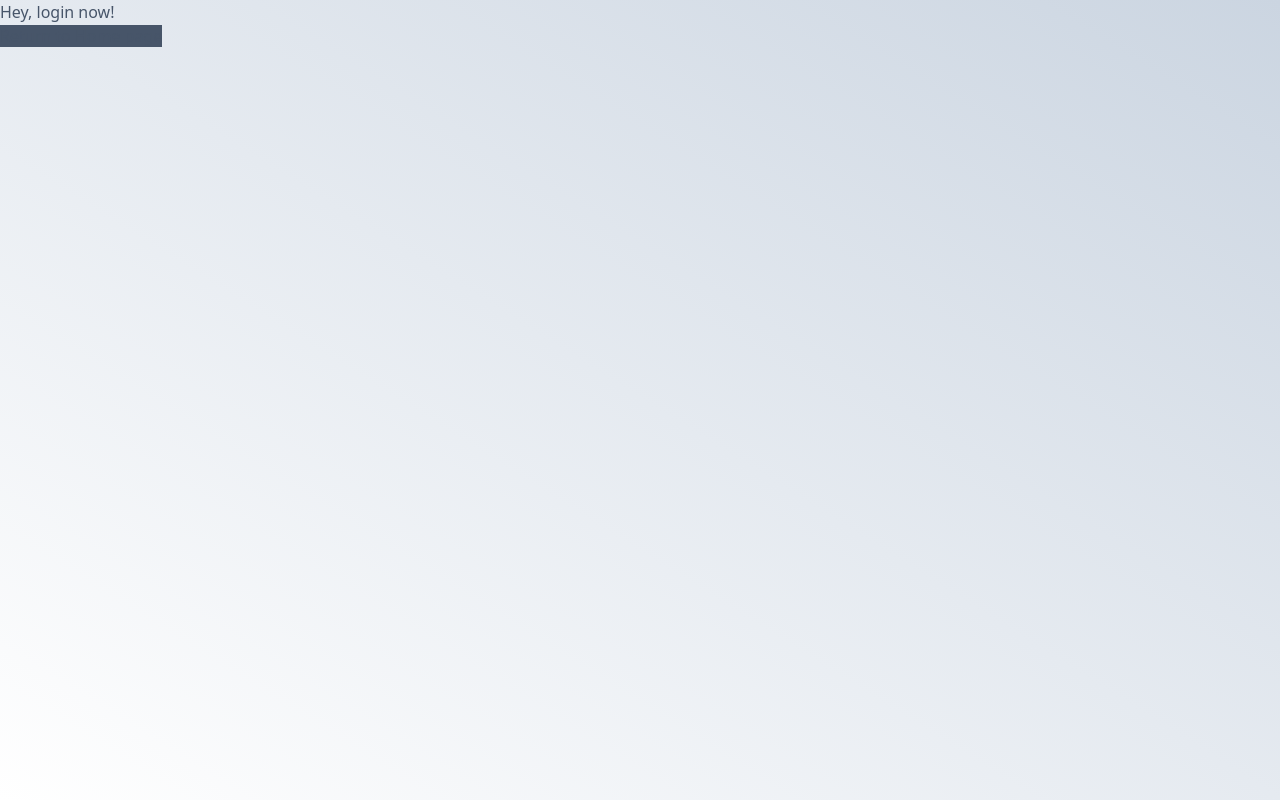
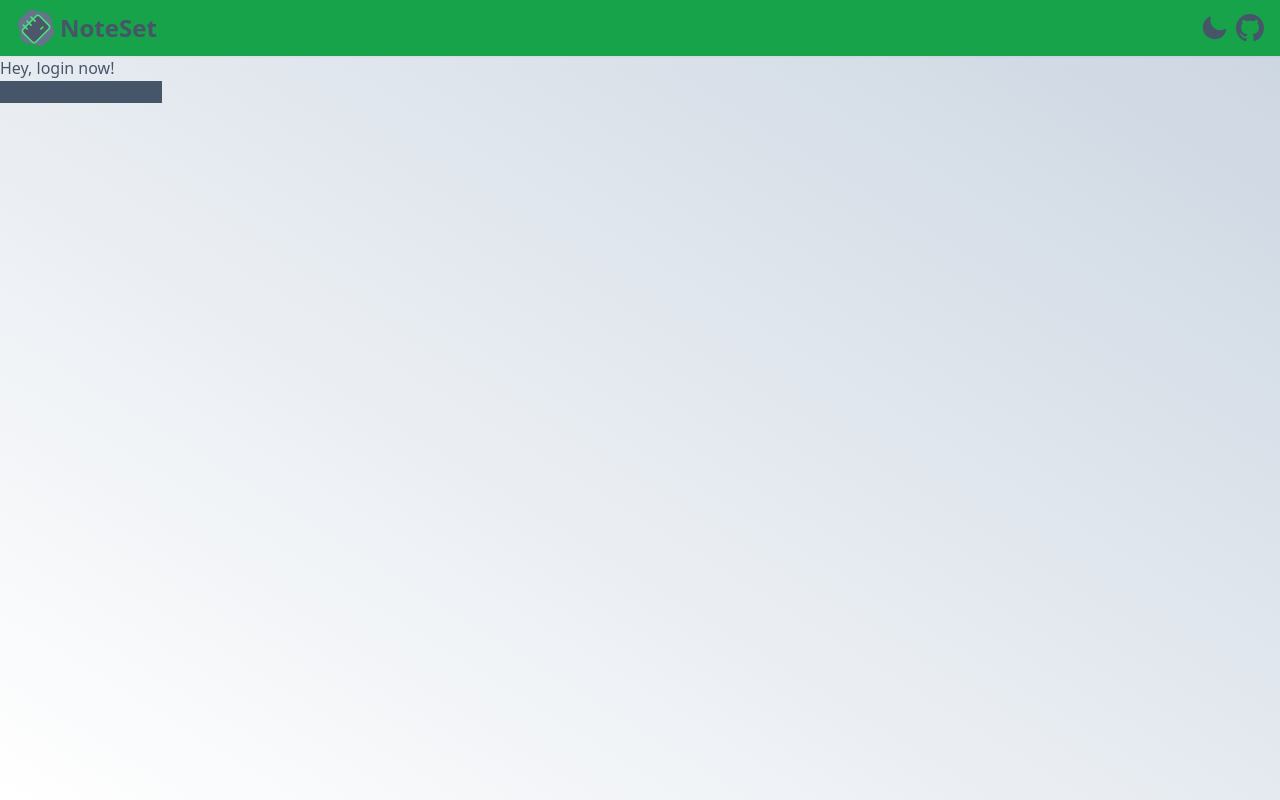
Before and after one commit to srkuleo/noteset, a Next.js app: page /login in a window 1280 px wide. Built offline with nearby package versions, Linux system fonts and the light colour scheme.

Commit message:
ADDS: shared navbar in layout

```diff
--- /dev/null
+++ b/src/app/login/layout.tsx
@@ -0,0 +1,14 @@
+import { Navbar } from "@/components/navbar";
+
+export default function LoginLayout({
+  children,
+}: {
+  children: React.ReactNode;
+}) {
+  return (
+    <main>
+      <Navbar />
+      {children}
+    </main>
+  );
+}
```
